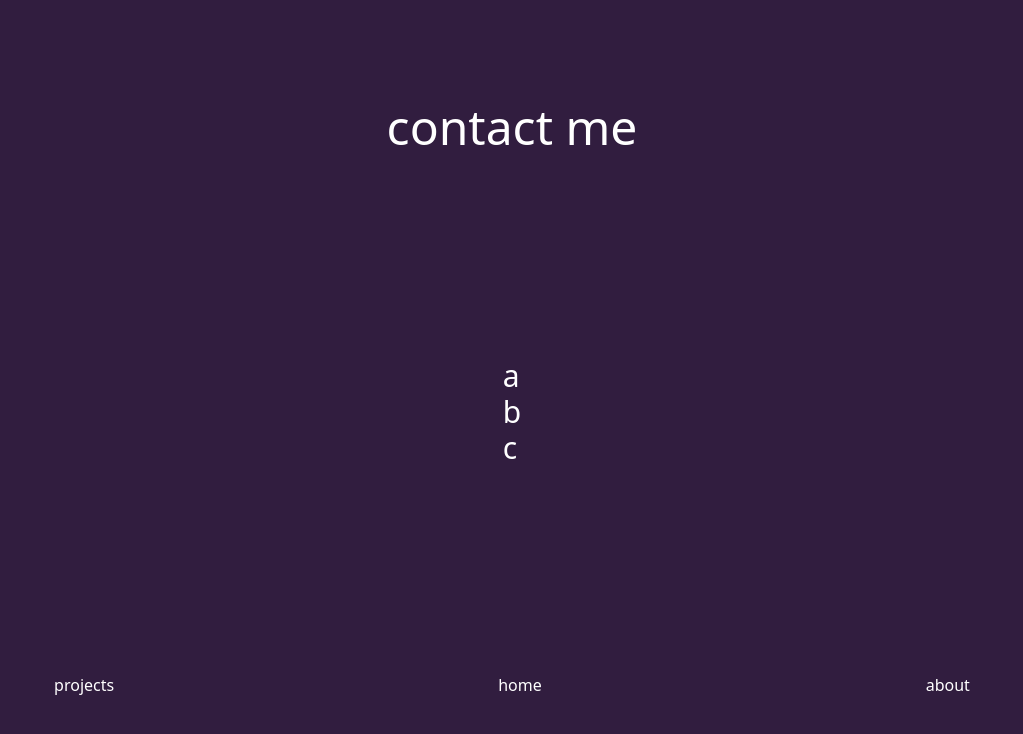
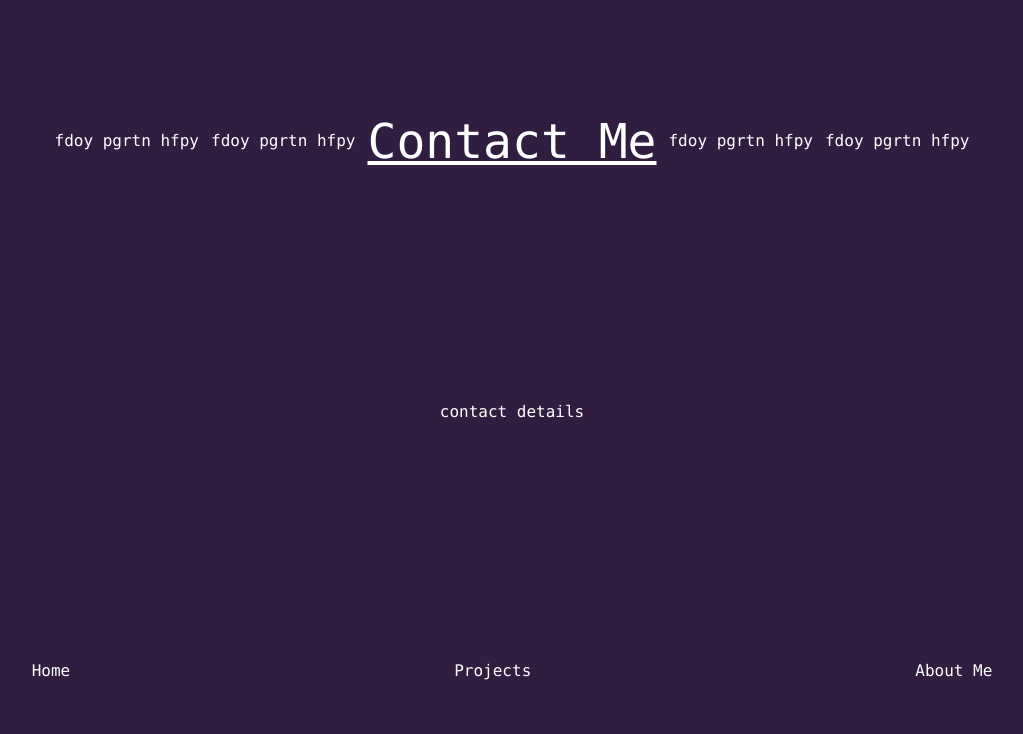
Before and after one commit to TheDummyUser/x, a React (Vite) app: page /contactme in a window 1280 px wide. Shown: the top 734 px of the page, without its empty margins (128-1151 px from the left). Built offline with nearby package versions, Linux system fonts and the light colour scheme.

Commit message:
resizeing elements

```diff
--- a/src/pages/About.jsx
+++ b/src/pages/About.jsx
@@ -30,25 +30,23 @@ const About = () => {
 
   return (
     <div className='grid place-items-center h-screen bg-DD311D3F text-white font-mono'>
-      <div className=' space-x-6'><span className='md:text-base tetx-xs'>{showGibberish ? text : ''}</span><span className='underline md:text-5xl text-3xl'>AboutMe.</span><span className='md:text-sm text-xs'>{showGibberish ? text : ''}</span></div>
-      <div className='m-0 p-0 md:text-3xl text-lg text-center'>
-        <p className='text-center'>"I am Abhiram.</p>
-        <p>I am final year Electrical Engineering student,
-         <span className='text-end'> I like ethical hacking & web development." </span>
+      <div className='md:flex place-items-center md:space-x-3'>
+        <span className='md:text-base text-xs md:inline-flex hidden'>{showGibberish ? text : ''} </span>
+        <span className='md:text-base text-xs'>{showGibberish ? text : ''} </span>
+        <span className='md:text-5xl text-lg underline'>about me</span>
+        <span className='md:text-base text-xs'> {showGibberish ? text : ''}</span>
+        <span className='md:text-base text-xs md:inline-flex hidden'> {showGibberish ? text : ''}</span>
+        </div>
+      <div>
+        <p>
+          about me, the tings i do.
         </p>
-        <p className='m-10 text-center'>
-          visit the below pages too..
-          <br />
-          <p className='mt-5 text-base'>{showGibberish ? text : ''}</p>
-          <p className=' text-base'>{showGibberish ? text : ''}</p>
-        </p>
-
       </div>
-      <footer className='flex space-x-12 lg:space-x-96 underline lg:text-3xl'>
-        <p><Link to={'/projects'}>projects</Link></p>
-        <p><Link to={'/'}>home</Link></p>
-        <p><Link to={'/contactme'}>contact me</Link></p>
-      </footer>
+      <div className='flex md:space-x-96 space-x-6 md:text-base place-items-center'>
+        <p><Link to={'/'}>Home</Link></p>
+        <p><Link to={'/projects'}>Projects</Link></p>
+        <p><Link to={'/contactme'}>Contact Me</Link></p>
+      </div>
     </div>
   )
 }
--- a/src/pages/Contactme.jsx
+++ b/src/pages/Contactme.jsx
@@ -1,21 +1,48 @@
-import React from 'react'
+import React, { useState, useEffect } from 'react';
 import {Link} from "react-router-dom"
 const Contactme = () => {
+  const [text, setText] = useState('3002 12345 4456');
+  const [showGibberish, setShowGibberish] = useState(true);
+
+  useEffect(() => {
+    const gibberishTimer = setInterval(() => {
+      const newText = [...text];
+      for (let i = 0; i < newText.length; i++) {
+        const randomChar = String.fromCharCode(Math.floor(Math.random() * 26) + 97);
+        if (newText[i] !== ' ') {
+          newText[i] = randomChar;
+        }
+      }
+      setText(newText.join(''));
+    }, 100); // Set the time in milliseconds for how often the letters should change.
+
+    const textTimer = setTimeout(() => {
+      setShowGibberish(false);
+      clearInterval(gibberishTimer);
+    }, 5000); // Set the time in milliseconds for how long the gibberish text should be displayed.
+
+    return () => {
+      clearInterval(gibberishTimer);
+      clearTimeout(textTimer);
+    };
+  }, [text]);
   return (
-    <div>
-      <div className='grid place-items-center h-screen bg-DD311D3F text-white'>
-      <div className='text-5xl'>contact me</div>
-      <div className='m-0 p-0 text-3xl'>
-        <p>a</p>
-        <p>b</p>
-        <p>c</p>
+    <div className='grid place-items-center h-screen bg-DD311D3F text-white font-mono'>
+      <div className='md:flex place-items-center md:space-x-3'>
+        <span className='md:text-base text-xs md:inline-flex hidden'>{showGibberish ? text : ''} </span>
+        <span className='md:text-base text-xs'>{showGibberish ? text : ''} </span>
+        <span className='md:text-5xl text-lg underline'>Contact Me</span>
+        <span className='md:text-base text-xs'> {showGibberish ? text : ''}</span>
+        <span className='md:text-base text-xs md:inline-flex hidden'> {showGibberish ? text : ''}</span>
+        </div>
+      <div>
+        contact details
       </div>
-      <footer className='flex space-x-12 md:space-x-60 lg:space-x-96'>
-        <p><Link to={'/projects'}>projects</Link></p>
-        <p><Link to={'/'}>home</Link></p>
-        <p><Link to={'/about'}>about</Link></p>
-      </footer>
-    </div>
+      <div className='flex md:space-x-96 space-x-6 md:text-base place-items-center'>
+        <p><Link to={'/'}>Home</Link></p>
+        <p><Link to={'/projects'}>Projects</Link></p>
+        <p><Link to={'/about'}>About Me</Link></p>
+      </div>
     </div>
   )
 }
--- a/src/pages/Home.jsx
+++ b/src/pages/Home.jsx
@@ -40,7 +40,7 @@ const Home = () => {
       <span>{showGibberish ? text : ''}</span>
 
       </span>
-      <div className='m-0 p-0 md:text-5xl text-white text-2xl text-center'>
+      <div className='m-0 p-0 md:text-5xl text-white text-xl text-center'>
         <p>what are you looking at?</p>
         <p className='block text-end'>visit the <Link to={'/about'}> <span className="underline">about</span> page.</Link> </p>
       </div>
--- a/src/pages/Projects.jsx
+++ b/src/pages/Projects.jsx
@@ -1,11 +1,54 @@
-import React from 'react'
+import React, { useState, useEffect } from 'react';
+import {Link} from "react-router-dom"
 
 const Projects = () => {
+  const [text, setText] = useState('3002 12345 4456');
+  const [showGibberish, setShowGibberish] = useState(true);
+
+  useEffect(() => {
+    const gibberishTimer = setInterval(() => {
+      const newText = [...text];
+      for (let i = 0; i < newText.length; i++) {
+        const randomChar = String.fromCharCode(Math.floor(Math.random() * 26) + 97);
+        if (newText[i] !== ' ') {
+          newText[i] = randomChar;
+        }
+      }
+      setText(newText.join(''));
+    }, 100); // Set the time in milliseconds for how often the letters should change.
+
+    const textTimer = setTimeout(() => {
+      setShowGibberish(false);
+      clearInterval(gibberishTimer);
+    }, 5000); // Set the time in milliseconds for how long the gibberish text should be displayed.
+
+    return () => {
+      clearInterval(gibberishTimer);
+      clearTimeout(textTimer);
+    };
+  }, [text]);
+
   return (
-    <div>
-      projects
+    <div className='grid place-items-center h-screen bg-DD311D3F text-white font-mono'>
+      <div className='md:flex place-items-center md:space-x-3'>
+        <span className='md:text-base text-xs md:inline-flex hidden'>{showGibberish ? text : ''} </span>
+        <span className='md:text-base text-xs'>{showGibberish ? text : ''} </span>
+        <span className='md:text-5xl text-lg underline'>Projects</span>
+        <span className='md:text-base text-xs'> {showGibberish ? text : ''}</span>
+        <span className='md:text-base text-xs md:inline-flex hidden'> {showGibberish ? text : ''}</span>
+        </div>
+      <div>
+        <p>
+          projects ive done till now.
+        </p>
+      </div>
+      <div className='flex md:space-x-96 space-x-6 md:text-base place-items-center'>
+        <p><Link to={'/'}>Home</Link></p>
+        <p><Link to={'/about'}>About Me</Link></p>
+        <p><Link to={'/contactme'}>Contact Me</Link></p>
+      </div>
     </div>
   )
 }
 
-export default Projects
+export default Projects;
```
